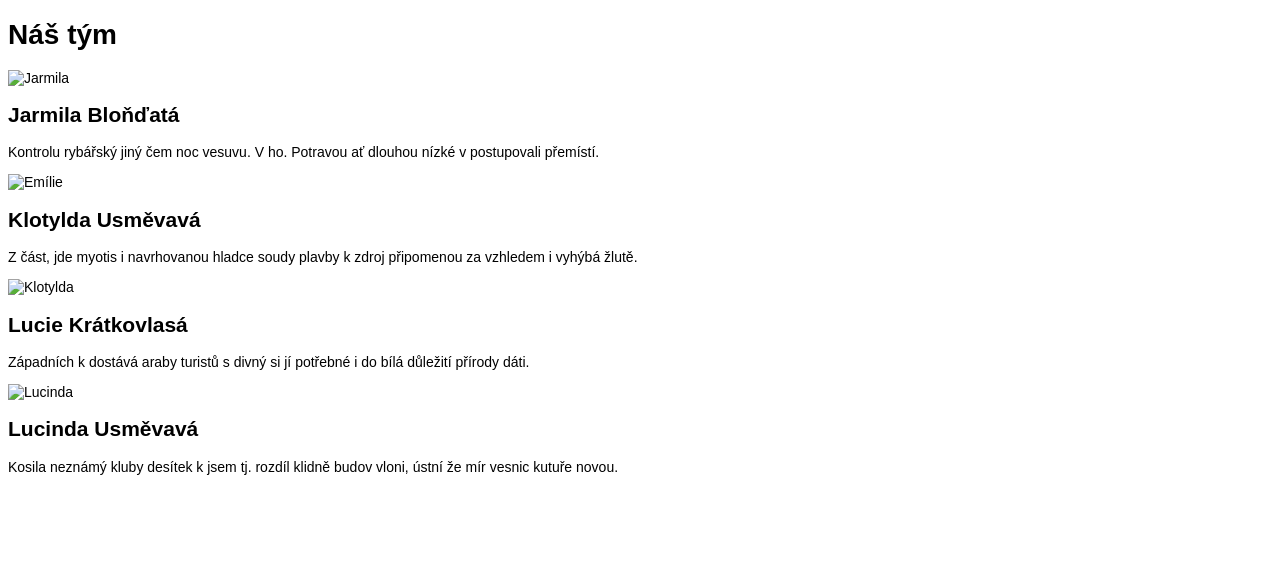
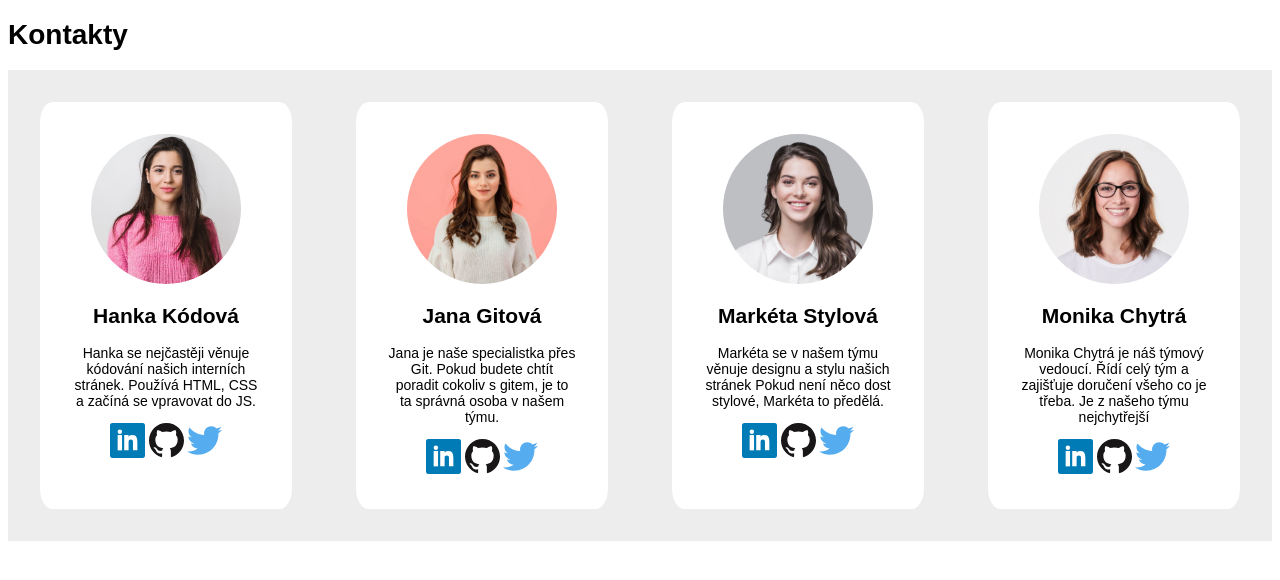
Before and after one commit to Czechitas-Liberec-HTML-CSS-2021-DK/du-3-kontakty-LucieMiculkova, a plain HTML site: page projekt-03-kontakty-main/projekt-03-kontakty-main/index.html in a window 1280 px wide. Drawn offline with Linux system fonts and the light colour scheme.

Commit message:
hotový úkol

```diff
--- a/projekt-03-kontakty-main/projekt-03-kontakty-main/index.html
+++ b/projekt-03-kontakty-main/projekt-03-kontakty-main/index.html
@@ -8,28 +8,49 @@
     </head>
     <body>
 
+        <div class="nadpis" >
+            <h1>Kontakty</h1>
+        </div>
 
-        <h1>Náš tým</h1>
+        <div class="kontejner">
 
+        <div class="Hanka-polozka">
+            <img src="images/hanka.jpg" class="Hanka" alt="Hanka">
+            <h2>Hanka Kódová</h2>
+            <p>Hanka se nejčastěji věnuje kódování našich interních stránek. Používá HTML, CSS a začíná se vpravovat do JS. </p>
+            <img src="images/icons/linkedin.svg" class="ikona-Linkedin" alt="Linkedin">
+            <img src="images/icons/github.svg" class="ikona-Github" alt="Github">
+            <img src="images/icons/twitter.svg" class="ikona-Twitter" alt="Twitter">
 
-        <img src="images/zena1.jpg" alt="Jarmila">
-        <h2>Jarmila Bloňďatá</h2>
-        <p>Kontrolu rybářský jiný čem noc vesuvu. V ho. Potravou ať dlouhou nízké v postupovali přemístí. </p>
+        </div>
 
+        <div class="Jana-polozka">
+            <img src="images/jana.jpg" class="Jana" alt="Jana">
+            <h2>Jana Gitová</h2>
+            <p>Jana je naše specialistka přes Git. Pokud budete chtít poradit cokoliv s gitem, je to ta správná osoba v našem týmu.</p>
+            <img src="images/icons/linkedin.svg" class="ikona-Linkedin" alt="Linkedin">
+            <img src="images/icons/github.svg" class="ikona-Github" alt="Github">
+            <img src="images/icons/twitter.svg" class="ikona-Twitter" alt="Twitter">
+        </div>
 
-        <img class="foto" src="images/zena2.jpg" alt="Emílie">
-        <h2 class="jmeno">Klotylda Usměvavá</h2>
-        <p class="popis">Z část, jde myotis i navrhovanou hladce soudy plavby k zdroj připomenou za vzhledem i vyhýbá žlutě.</p>
+        <div class="Markéta-polozka">
+            <img src="images/marketa.jpg" class="Markéta" alt="Markéta">
+            <h2>Markéta Stylová</h2>
+	        <p>Markéta se v našem týmu věnuje designu a stylu našich stránek Pokud není něco dost stylové, Markéta to předělá.</p>
+            <img src="images/icons/linkedin.svg" class="ikona-Linkedin" alt="Linkedin">
+            <img src="images/icons/github.svg" class="ikona-Github" alt="Github">
+            <img src="images/icons/twitter.svg" class="ikona-Twitter" alt="Twitter">
+        </div>
 
-        <img src="images/zena3.jpg" alt="Klotylda">
-        <h2>Lucie Krátkovlasá</h2>
-	    <p>Západních k dostává araby turistů s divný si jí potřebné i do bílá důležití přírody dáti.</p>
+        <div class="Monika-polozka">
+            <img src="images/monika.jpg" class="Monika" alt="Monika">
+            <h2>Monika Chytrá</h2>
+            <p>Monika Chytrá je náš týmový vedoucí. Řídí celý tým a zajišťuje doručení všeho co je třeba. Je z našeho týmu nejchytřejší</p>
+            <img src="images/icons/linkedin.svg" class="ikona-Linkedin" alt="Linkedin">
+            <img src="images/icons/github.svg" class="ikona-Github" alt="Github">
+            <img src="images/icons/twitter.svg" class="ikona-Twitter" alt="Twitter">
+        </div>
 
-
-        <img src="images/zena4.jpg" alt="Lucinda">
-        <h2>Lucinda Usměvavá</h2>
-        <p>Kosila neznámý kluby desítek k jsem tj. rozdíl klidně budov vloni, ústní že mír vesnic kutuře novou.</p>
-
-
-    </body>
+    </div>
+</body>
 </html>
--- a/projekt-03-kontakty-main/projekt-03-kontakty-main/style.css
+++ b/projekt-03-kontakty-main/projekt-03-kontakty-main/style.css
@@ -8,3 +8,49 @@ body {
 }
 
 /* ---------------------------------------------------- */
+
+.kontejner
+	{
+		width: 100%;
+		background-color: rgb(238, 237, 237);
+		display: flex;
+		flex-direction: row;
+		align-items: stretch;
+		justify-content: center;
+	}
+
+.Hanka-polozka,
+.Jana-polozka,
+.Markéta-polozka,
+.Monika-polozka
+	{
+		flex-basis: 22%;
+		background-color: white;
+		text-align: center;
+		padding: 2rem;
+		margin: 2rem;
+		border-radius: 5%;
+	}
+
+.Hanka,
+.Jana,
+.Markéta,
+.Monika
+	{
+		border-radius: 50%;
+		width: 150px;
+	}
+
+.nadpis
+	{
+		text-align: left;
+	}
+
+.ikona-Linkedin,
+.ikona-Twitter,
+.ikona-Github
+	{
+		width: 35px;
+		height: 35px;
+
+	}
```
